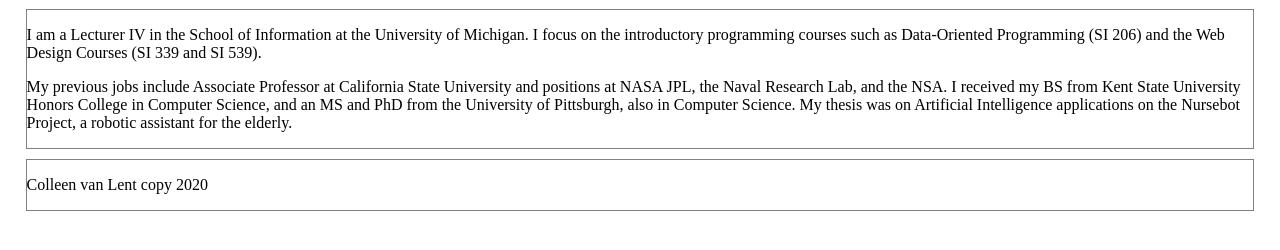
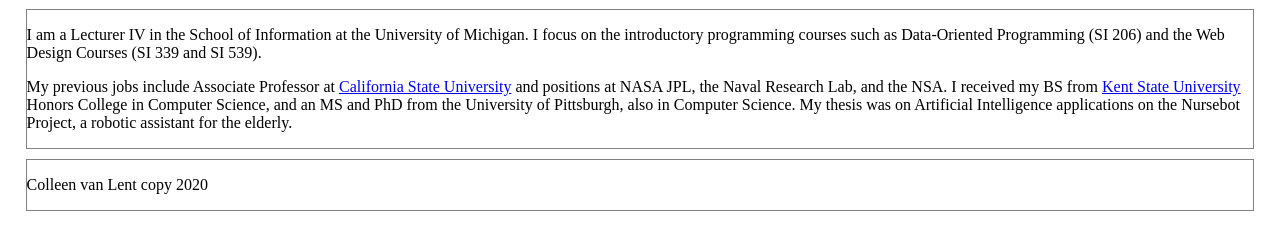
Before and after one commit to negustaf/homework1, a plain HTML site: page index.html in a window 1280 px wide. Shown: the part 190-440 px from the top of the page. Drawn offline with Linux system fonts and the light colour scheme.

Commit message:
Update index.html

```diff
--- a/index.html
+++ b/index.html
@@ -19,7 +19,7 @@
 	</header>
 	<main>
 		<p>I am a Lecturer IV in the School of Information at the University of Michigan. I focus on the introductory programming courses such as Data-Oriented Programming (SI 206) and the Web Design Courses (SI 339 and SI 539).</p>
-		<p>My previous jobs include Associate Professor at California State University and positions at NASA JPL, the Naval Research Lab, and the NSA. I received my BS from Kent State University Honors College in Computer Science, and an MS and PhD from the University of Pittsburgh, also in Computer Science. My thesis was on Artificial Intelligence applications on the Nursebot Project, a robotic assistant for the elderly.</p>
+		<p>My previous jobs include Associate Professor at <a href='https://www2.calstate.edu/'>California State University</a> and positions at NASA JPL, the Naval Research Lab, and the NSA. I received my BS from <a href='https://www.kent.edu/'>Kent State University</a> Honors College in Computer Science, and an MS and PhD from the University of Pittsburgh, also in Computer Science. My thesis was on Artificial Intelligence applications on the Nursebot Project, a robotic assistant for the elderly.</p>
 </main>
 <footer>
 	<p>Colleen van Lent copy 2020</p>
```
